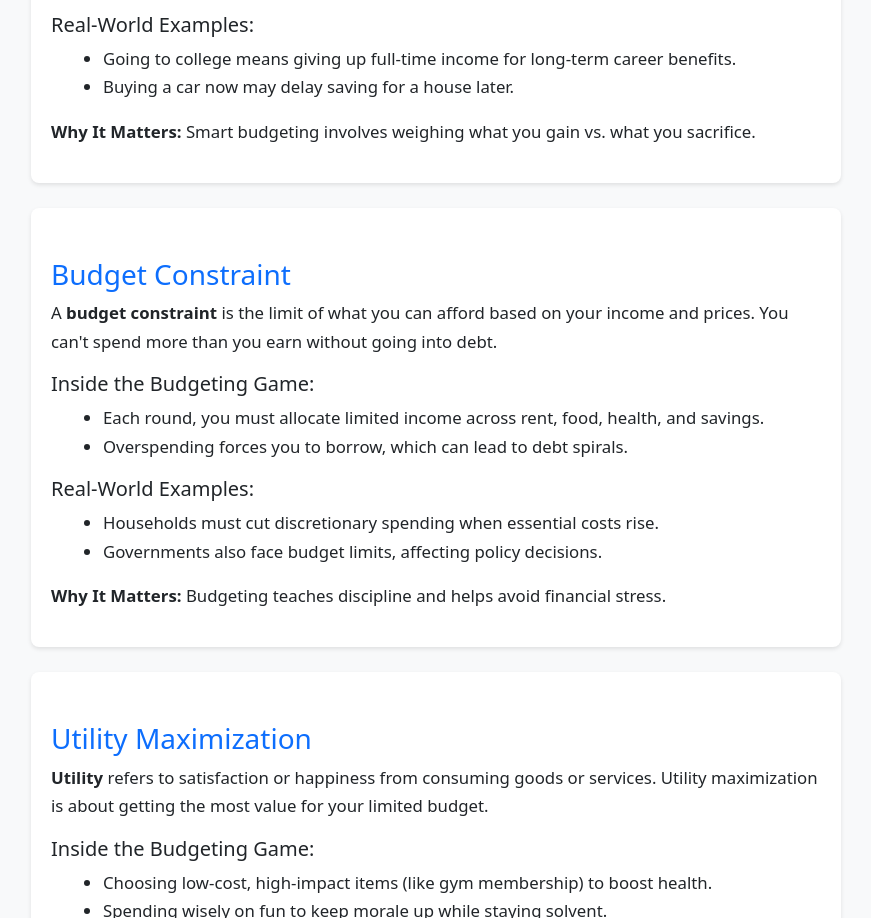
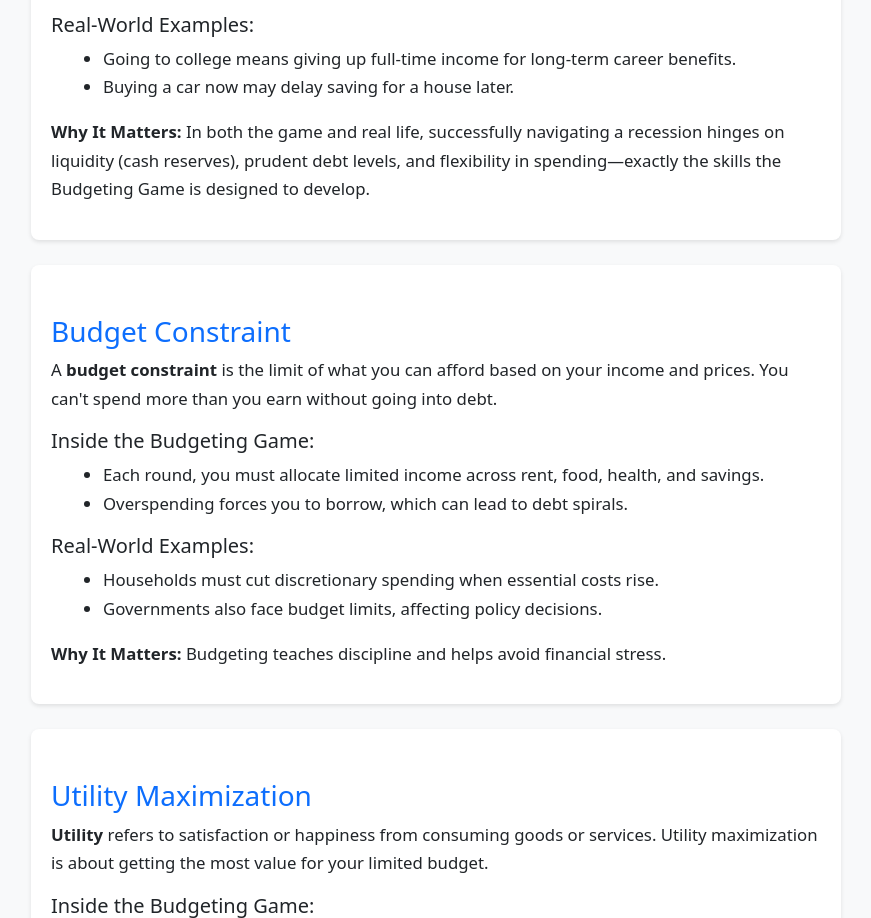
Before and after one commit to 72Maksim03/ECON101-Budgeting-Game, a plain HTML site: page concepts.html in a window 1280 px wide. Shown: the part 1809-2727 px from the top of the page, without its empty margins (204-1075 px from the left). Drawn offline with nearby package versions, Linux system fonts and the light colour scheme.

Commit message:
Update concepts.html

```diff
--- a/concepts.html
+++ b/concepts.html
@@ -94,7 +94,7 @@
       <li>Going to college means giving up full-time income for long-term career benefits.</li>
       <li>Buying a car now may delay saving for a house later.</li>
     </ul>
-    <p><strong>Why It Matters:</strong> Smart budgeting involves weighing what you gain vs. what you sacrifice.</p>
+    <p><strong>Why It Matters:</strong> In both the game and real life, successfully navigating a recession hinges on liquidity (cash reserves), prudent debt levels, and flexibility in spending—exactly the skills the Budgeting Game is designed to develop.</p>
   </section>
 
   <section>
```
